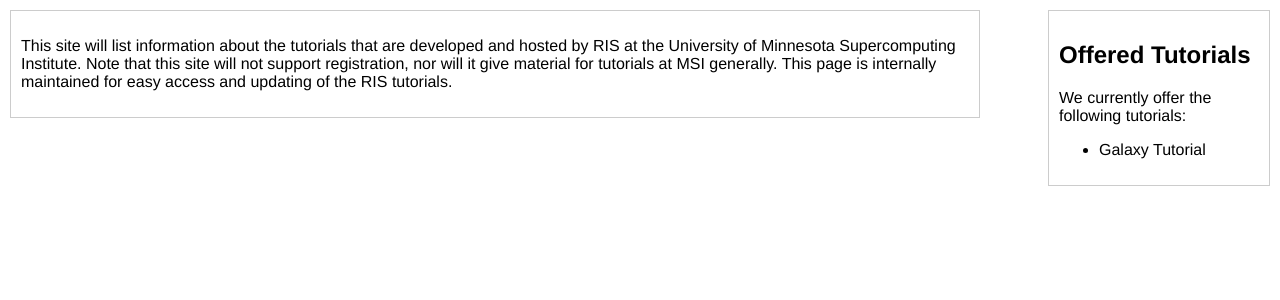
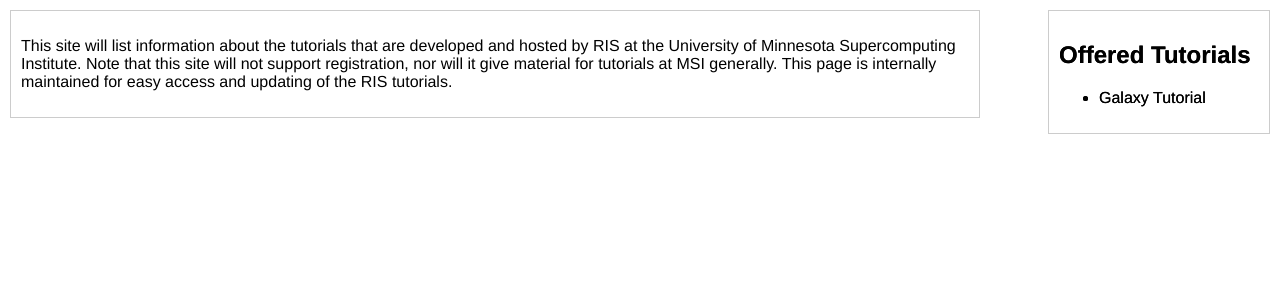
Before and after one commit to msi-ris/Tutorials, a Jekyll site: the page built from index.html, in a window 1280 px wide. Shown: the top 300 px of the page. Built offline with Jekyll 4.4.1, drawn with Linux system fonts in a browser that asks for light colours.

Commit message:
Move elements

```diff
--- a/_layouts/default.html
+++ b/_layouts/default.html
@@ -9,5 +9,14 @@
     </head>
     <body>
         {{ content }}
+
+        <div id="navdiv">
+            <h2>Offered Tutorials</h2>
+            <ul>
+                {% for p in site.pages %}
+                    {% if p.title %}<li>{{p.title}}</li>{% endif %}
+                {% endfor %}
+            </ul>
+        </div>
     </body>
 </html>
--- a/index.html
+++ b/index.html
@@ -12,7 +12,6 @@ layout: default
 
 <div id="navdiv">
     <h2>Offered Tutorials</h2>
-    <p>We currently offer the following tutorials:</p>
     <ul>
         {% for p in site.pages %}
             {% if p.title %}<li>{{p.title}}</li>{% endif %}
```
